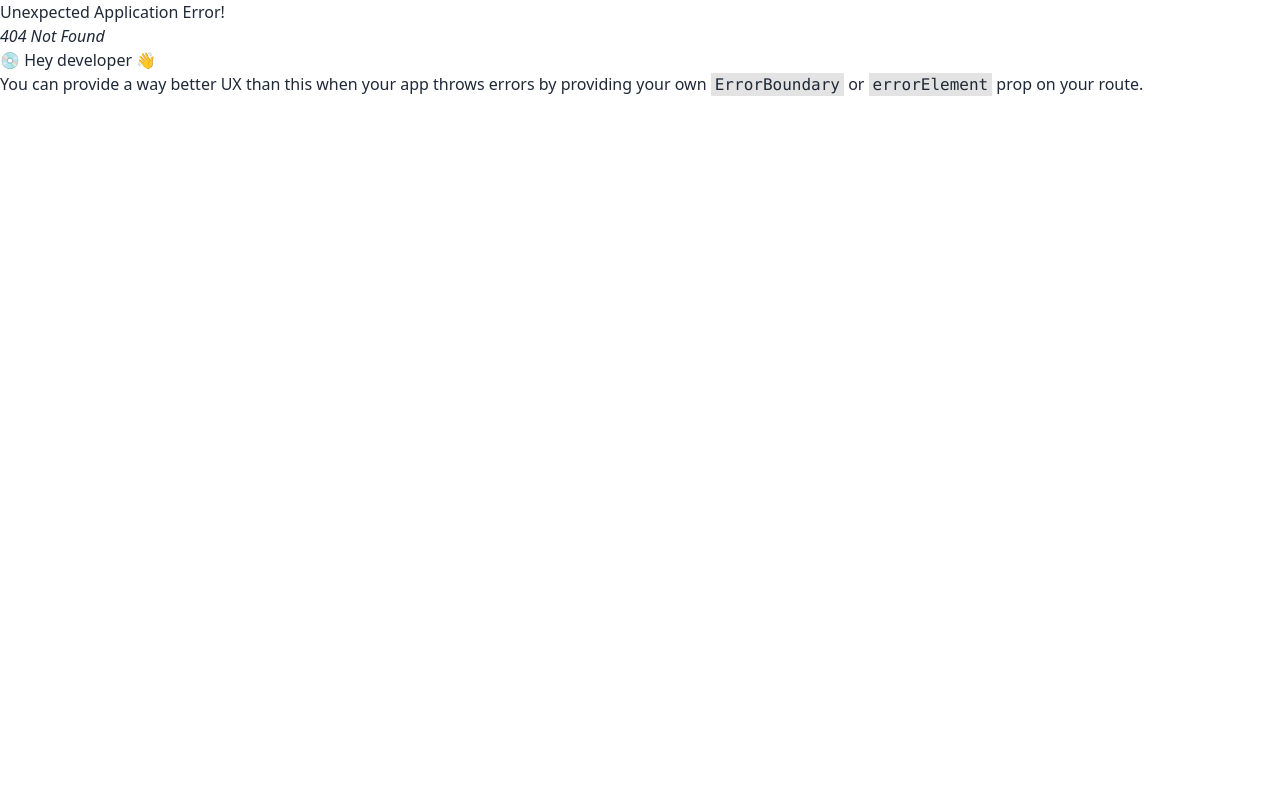
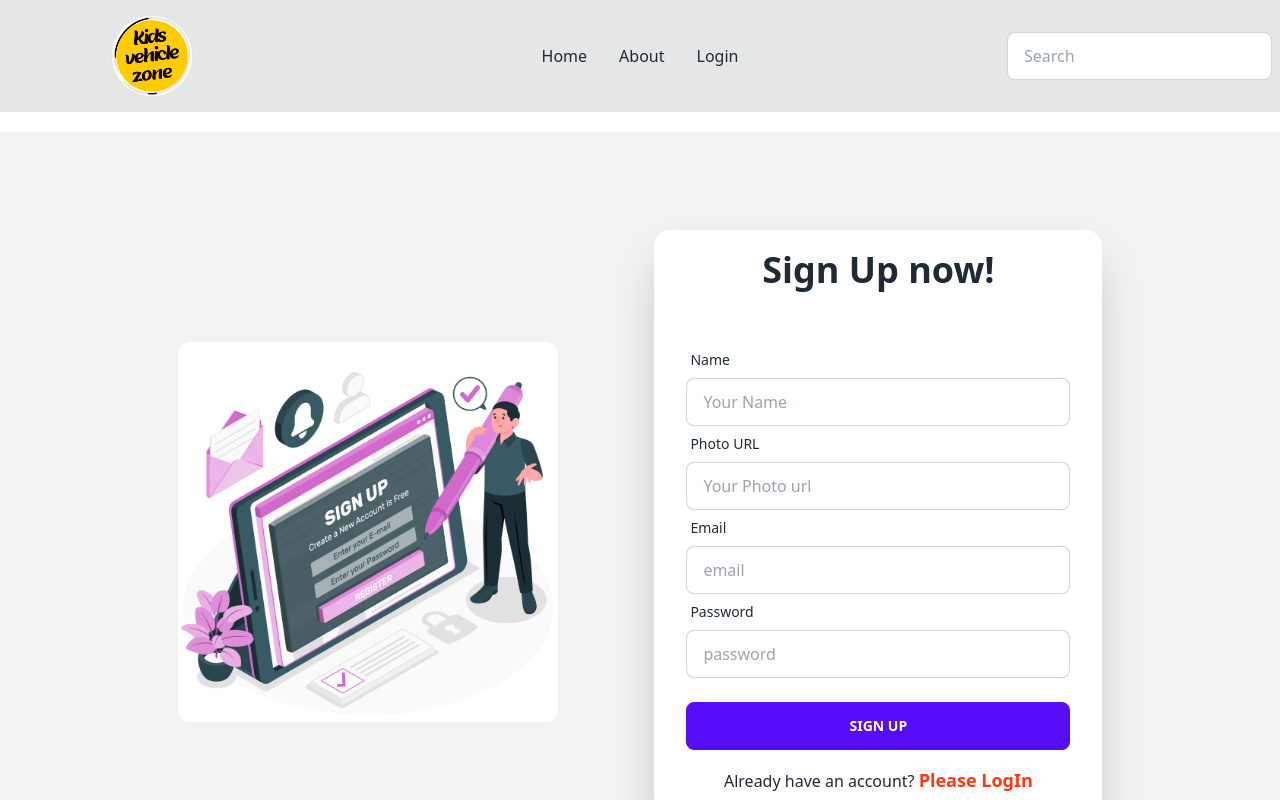
Before and after one commit to mohsin6862/kids-vehicle-zone, a React (Vite) app: page /signup in a window 1280 px wide. Before the commit this address had no page. Shown: the top 800 px of the page. Built offline with nearby package versions, Linux system fonts and the light colour scheme.

Commit message:
signUp page added

```diff
--- a/src/Pages/SignUp/SignUp.jsx
+++ b/src/Pages/SignUp/SignUp.jsx
@@ -1,10 +1,65 @@
 import React from 'react';
+import { Link } from 'react-router-dom';
+import signUp from '../../assets/image/signUp.jpg'
+import signUp2 from '../../assets/image/signUp2.jpg'
 
 const SignUp = () => {
+    const handleSignUp =(event)=>{
+        event.preventDefault()
+
+    }
     return (
-        <div>
-            <h1>this is sign up</h1>
+        <div className="hero min-h-screen bg-base-200">
+        <div className="hero-content flex-col lg:flex-row">
+          <div className="w-1/2 max-w-md mr-20">
+           <img className='rounded-xl' src={signUp2} alt="" />
+          </div>
+          <div className="card flex-shrink-0 w-1/2 max-w-md shadow-2xl bg-base-100">
+          <h1 className="text-4xl my-5 text-center font-bold">Sign Up now!</h1>
+
+            <div className="card-body">
+                <form  onSubmit={handleSignUp}>
+                <div className="form-control">
+                <label className="label">
+                  <span className="label-text">Name</span>
+                </label>
+                <input type="text" placeholder="Your Name" name='name' className="input input-bordered" />
+              </div>
+                <div className="form-control">
+                <label className="label">
+                  <span className="label-text">Photo URL</span>
+                </label>
+                <input type="text" placeholder="Your Photo url" name='photo' className="input input-bordered" />
+              </div>
+                <div className="form-control">
+                <label className="label">
+                  <span className="label-text">Email</span>
+                </label>
+                <input type="email" placeholder="email" name='email' className="input input-bordered" />
+              </div>
+              <div className="form-control">
+                <label className="label">
+                  <span className="label-text">Password</span>
+                </label>
+                <input type="password" placeholder="password" name='password' className="input input-bordered" />
+
+
+              </div>
+              <div className="form-control mt-6">
+
+                <input className="btn btn-primary" type="submit" value="Sign Up" />
+              </div>
+                </form>
+
+                <label className="label text-center">
+                  <p>Already have an account? <span  className="label-text-alt text-lg text-[#FF3811] link link-hover font-bold"><Link to='/login'>Please LogIn</Link></span> </p>
+
+                </label>
+
+            </div>
+          </div>
         </div>
+      </div>
     );
 };
 
--- a/src/Routes/Routes.jsx
+++ b/src/Routes/Routes.jsx
@@ -2,6 +2,7 @@ import { createBrowserRouter } from "react-router-dom";
 import Main from "../Layout/Main";
 import Home from "../Pages/Home/Home/Home";
 import Login from "../Pages/Login/Login";
+import SignUp from "../Pages/SignUp/SignUp";
 const router = createBrowserRouter([
     {
       path: "/",
@@ -17,6 +18,11 @@ const router = createBrowserRouter([
             path:'/login',
             element:<Login></Login>
 
+        },
+        {
+            path:'/signup',
+            element:<SignUp></SignUp>
+
         }
     ]
     },
```
Also changed, not shown: src/assets/image/signUp2.jpg (added), 1 other file (tests, documents, lock files or other folders).
